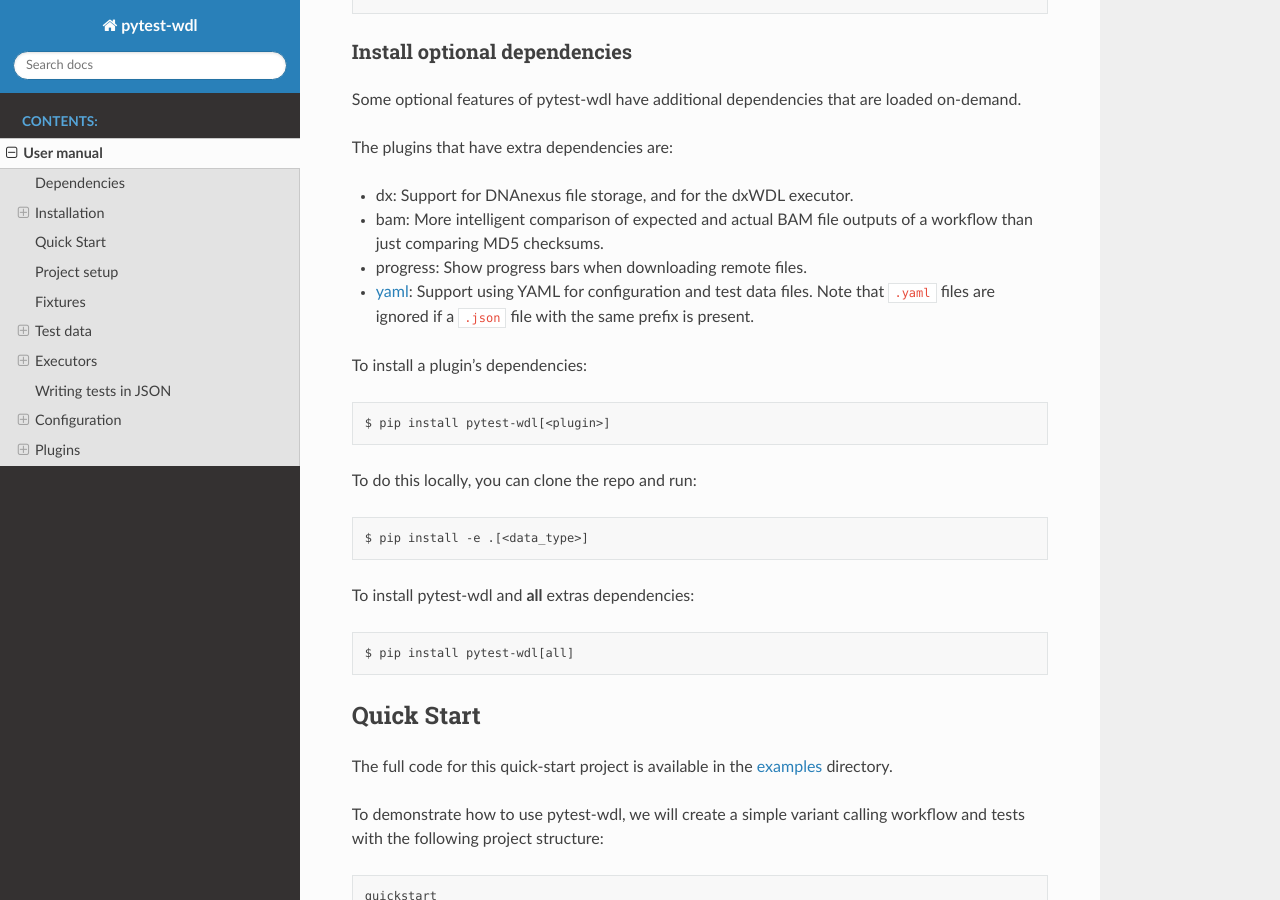
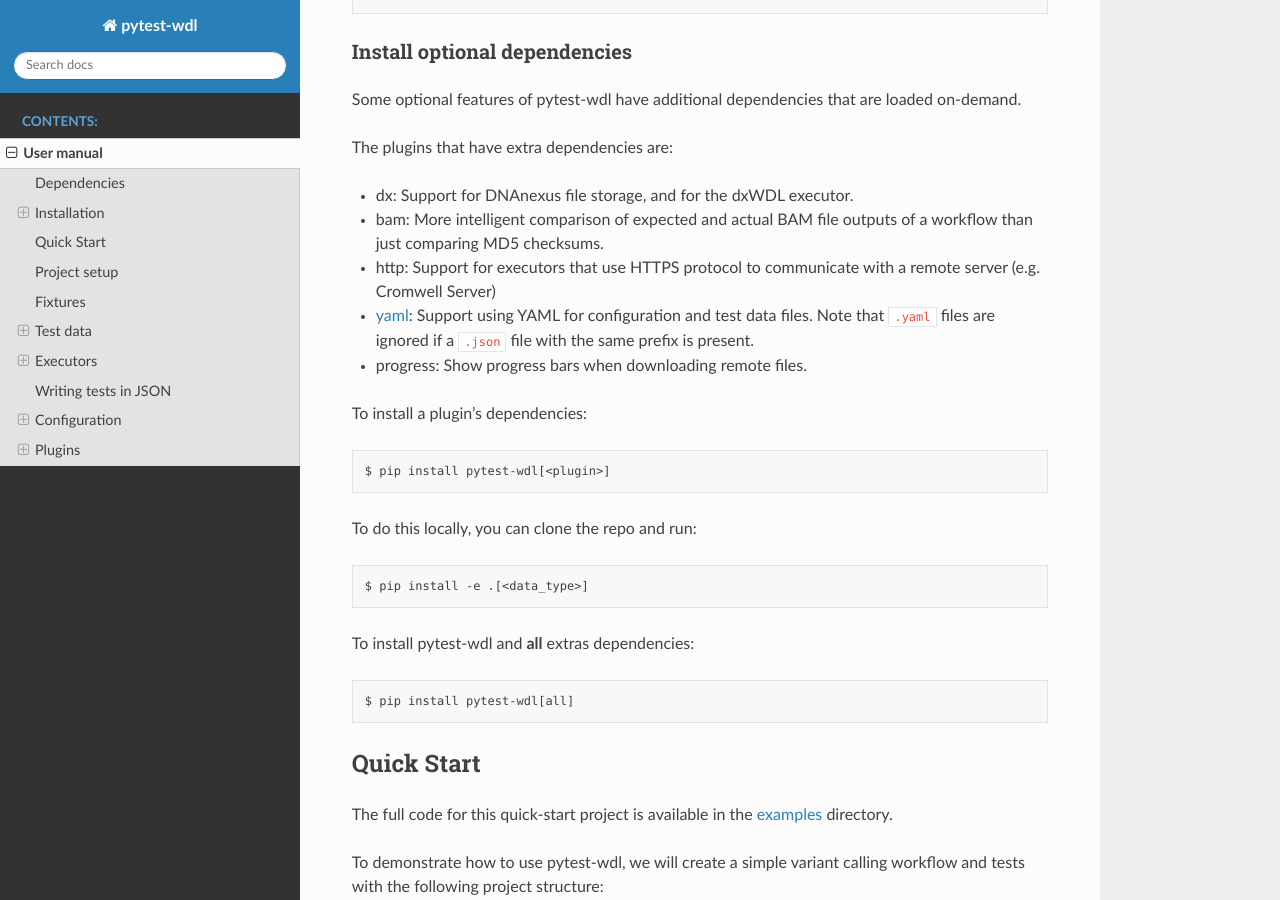
Before and after one commit to EliLillyCo/pytest-wdl, a Sphinx documentation site: the page built from docs/source/manual.md, in a window 1280 px wide and 900 px high, scrolled down 1039 px. Built offline with Sphinx 7.4.7 and the Read the Docs theme 2.0.0, drawn with Linux system fonts in a browser that asks for light colours; pages that are not in the unit, such as notebooks, are missing from menus.

Commit message:
Add all extras to both manual and README

```diff
--- a/docs/source/manual.md
+++ b/docs/source/manual.md
@@ -44,8 +44,9 @@
 
 * dx: Support for DNAnexus file storage, and for the dxWDL executor.
 * bam: More intelligent comparison of expected and actual BAM file outputs of a workflow than just comparing MD5 checksums.
+* http: Support for executors that use HTTPS protocol to communicate with a remote server (e.g. Cromwell Server)
+* <a name="yaml">yaml</a>: Support using YAML for configuration and test data files. Note that `.yaml` files are ignored if a `.json` file with the same prefix is present.
 * progress: Show progress bars when downloading remote files.
-* <a name="yaml">yaml</a>: Support using YAML for configuration and test data files. Note that `.yaml` files are ignored if a `.json` file with the same prefix is present.
 
 To install a plugin's dependencies:
 
```
Also changed, not shown: README.md (+1 -0 lines).
